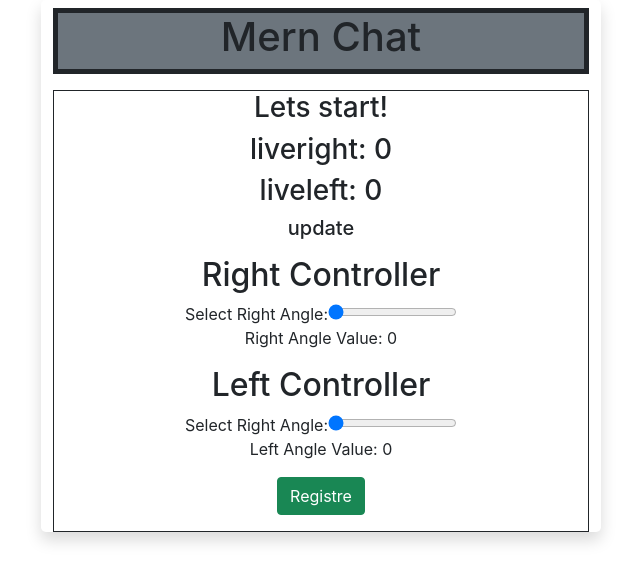
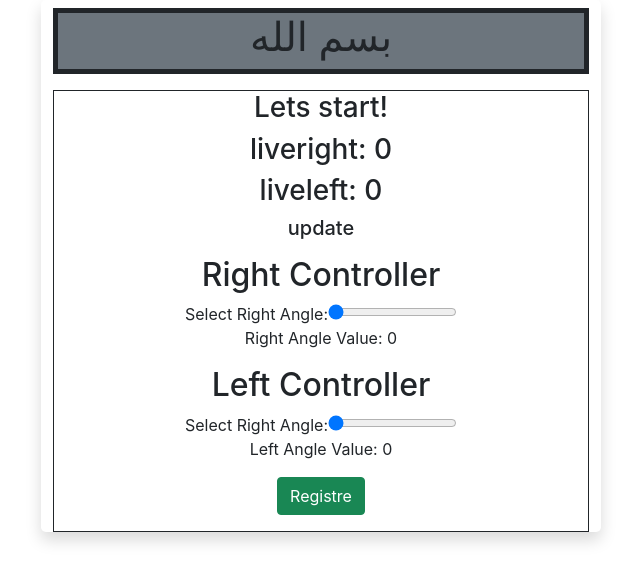
Before and after one commit to MotazHassis/pppfront, a React (Create React App) app: page / in a window 1280 px wide. Shown: the top 582 px of the page, without its empty margins (319-959 px from the left). Built offline with nearby package versions, Linux system fonts and the light colour scheme; no server answers.

Commit message:
Update App.js

```diff
--- a/src/App.js
+++ b/src/App.js
@@ -12,7 +12,7 @@ function App() {
   return (
     <div style={{maxWidth:'35rem'}} className="App container modal-content border-0 shadow">
       <div className="text-center bg-secondary border border-5 border-dark mt-2">
-        <h1>Mern Chat</h1>
+        <h1>بسم الله</h1>
       </div>
       <Routes>
         <Route path="/" element={<Wing/>}/>
```
